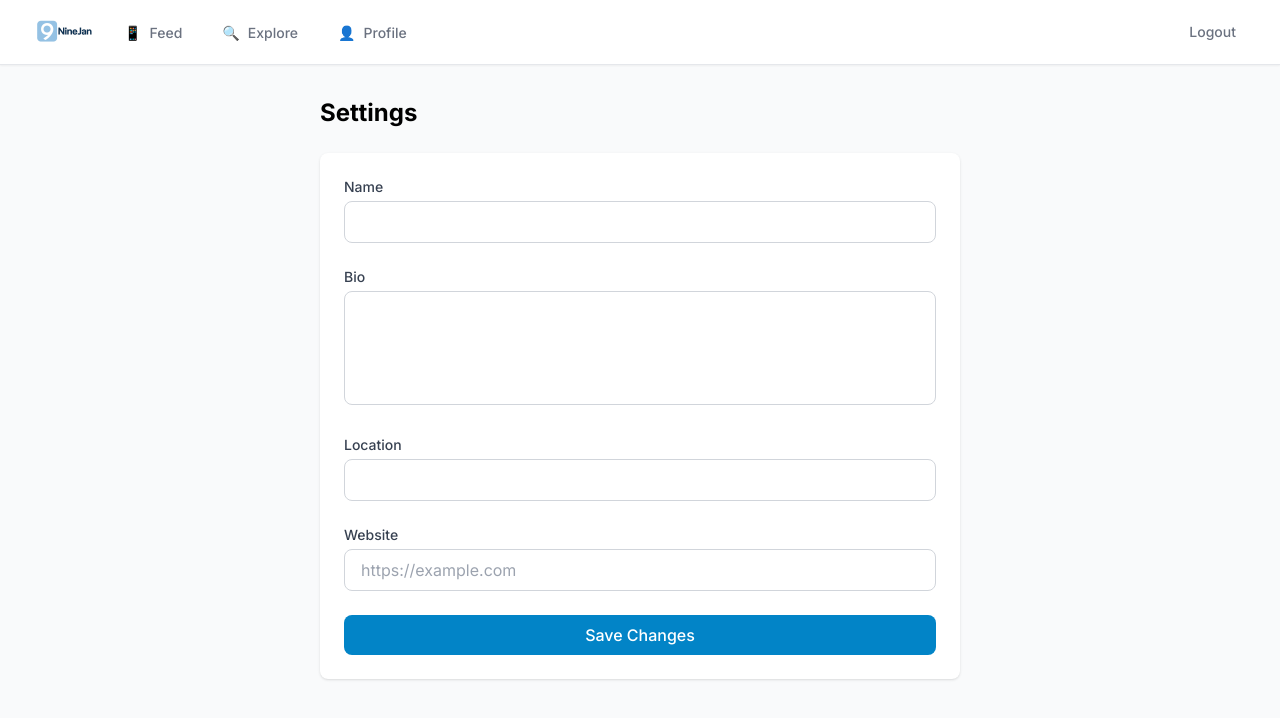
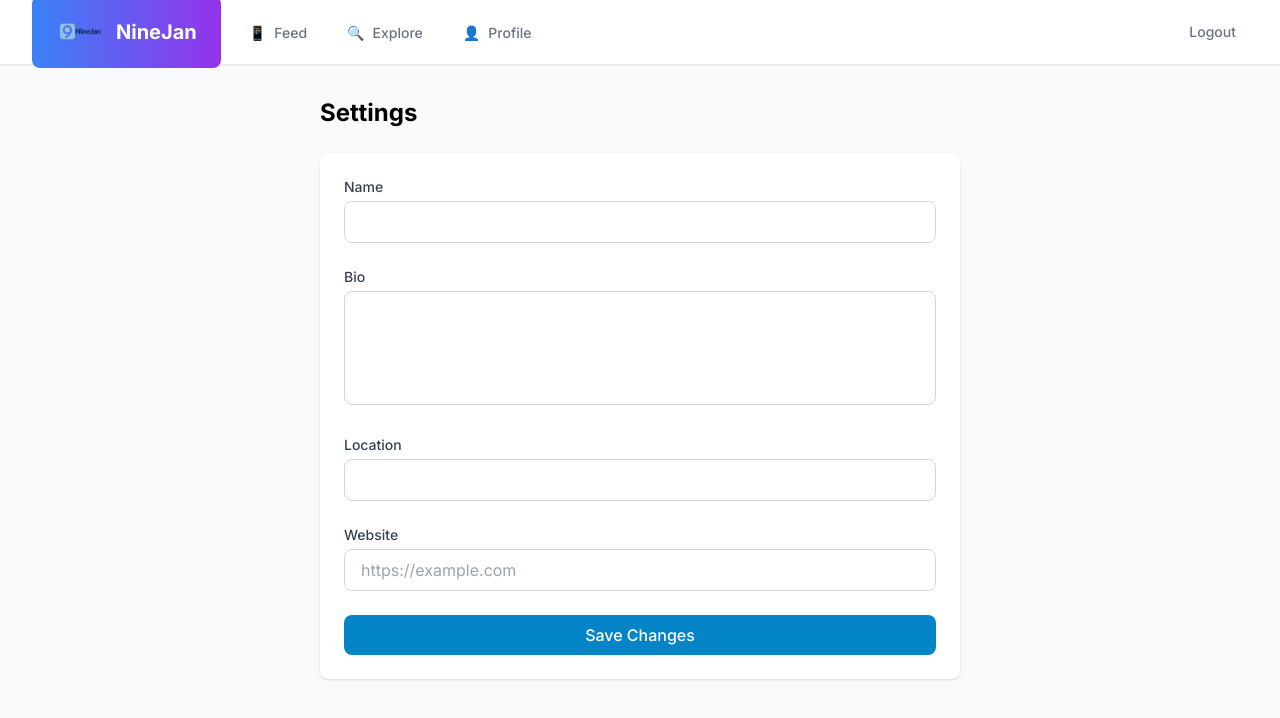
Before and after one commit to ridwandab/NineJan, a Next.js app: page /settings in a window 1280 px wide. Shown: the top 718 px of the page. Built offline with nearby package versions, Linux system fonts and the light colour scheme; no server answers.

Commit message:
Extend NineJan logo with gradient background and text

```diff
--- a/components/layout/Navigation.tsx
+++ b/components/layout/Navigation.tsx
@@ -40,11 +40,14 @@ export default function Navigation() {
           <div className="flex">
             <div className="flex-shrink-0 flex items-center">
               <a href="/home" className="flex items-center">
-                <img
-                  src="/NineJan logo.png"
-                  alt="NineJan Logo"
-                  className="h-16 w-auto"
-                />
+                <div className="flex items-center bg-gradient-to-r from-blue-500 to-purple-600 px-6 py-3 rounded-lg">
+                  <img
+                    src="/NineJan logo.png"
+                    alt="NineJan Logo"
+                    className="h-12 w-auto mr-3"
+                  />
+                  <span className="text-white font-bold text-xl">NineJan</span>
+                </div>
               </a>
             </div>
             <div className="hidden sm:ml-6 sm:flex sm:space-x-8">
```
